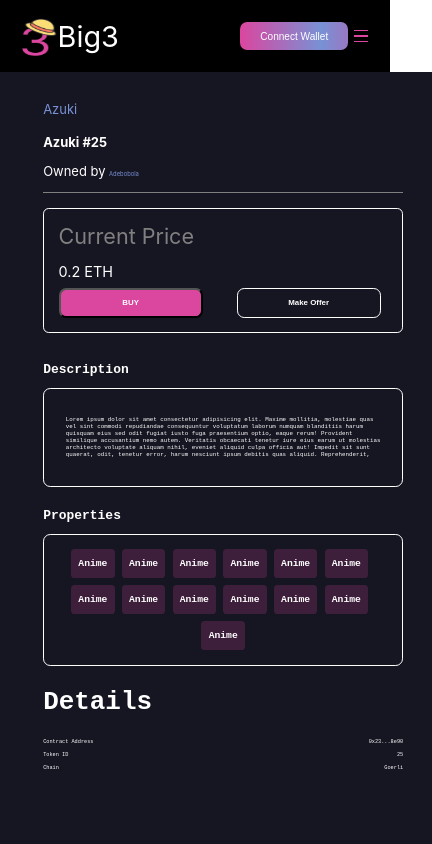
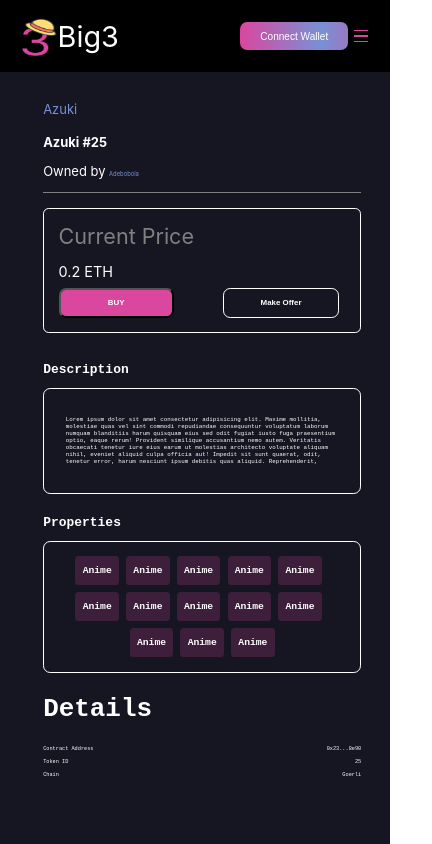
Before and after one commit to Adebobola01/big3-react, a React (Create React App) app: page /explore/details in a window 390 px wide. Shown: the top 844 px of the page, 432 px wide, since content can reach past the window. Built offline with nearby package versions, Linux system fonts and the light colour scheme; what web3 would draw is missing.

Commit message:
fix: details page

```diff
--- a/src/pages/Explore/Details/Details.scss
+++ b/src/pages/Explore/Details/Details.scss
@@ -189,7 +189,7 @@
   border: 1px solid white;
   padding: 2rem;
   border-radius: 0.8rem;
-  width: 50rem;
+  max-width: 50rem;
   height: auto;
 
   p {
@@ -240,3 +240,40 @@
     margin-left: 0;
   }
 }
+
+@media (max-width: 450px) {
+  .purchase {
+    margin-left: 0;
+
+    &__btn {
+      width: 16rem;
+    }
+  }
+}
+
+@media (max-width: 350px) {
+  .purchase {
+    margin-left: 0;
+
+    &__btn {
+      width: 13rem;
+      padding: 0.8rem;
+    }
+  }
+  .nft__details {
+    padding: 2rem 4rem 6rem 3rem;
+  }
+}
+
+@media (max-width: 290px) {
+  .purchase {
+    margin-left: 0;
+
+    &__btn {
+      width: 12rem;
+      padding: 0.6rem;
+      font-size: 0.6rem;
+      font-weight: 400;
+    }
+  }
+}
```
